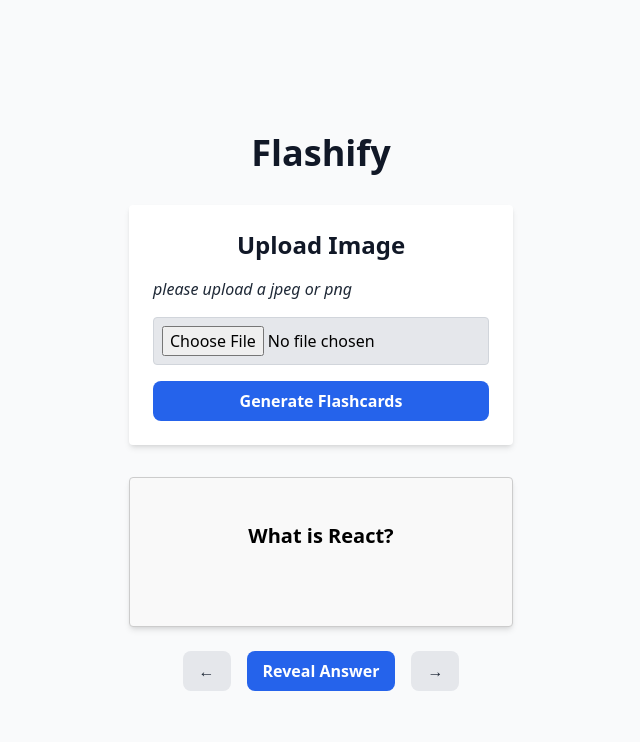
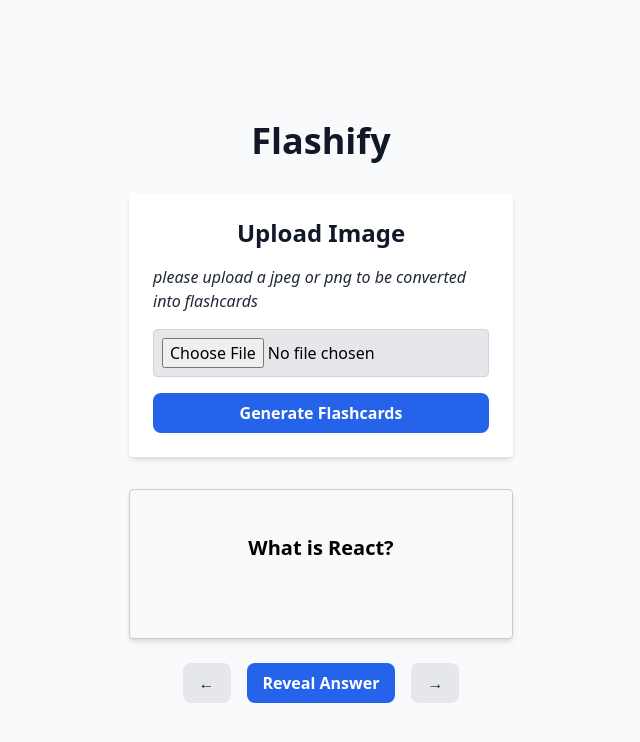
Before and after one commit to jalamorosas/Flash-Frontend, a Next.js app: page / in a window 1280 px wide. Shown: the top 742 px of the page, without its empty margins (319-959 px from the left). Built offline with nearby package versions, Linux system fonts and the light colour scheme.

Commit message:
updated message

```diff
--- a/src/components/Upload.js
+++ b/src/components/Upload.js
@@ -73,7 +73,7 @@ const Upload = ({ onFlashcardsGenerated }) => {
 	return (
 		<div className="bg-white p-6 rounded shadow-md w-96">
 			<h1 className="mt-0 text-center text-2xl font-bold text-gray-900 mb-4">Upload Image</h1>
-      <p className="mt-0 text-left italic text-gray-800 mb-4">please upload a jpeg or png</p>
+      <p className="mt-0 text-left italic text-gray-800 mb-4">please upload a jpeg or png to be converted into flashcards</p>
 			<form onSubmit={handleSubmit} className="space-y-4">
 				<input
 					type="file"
```
